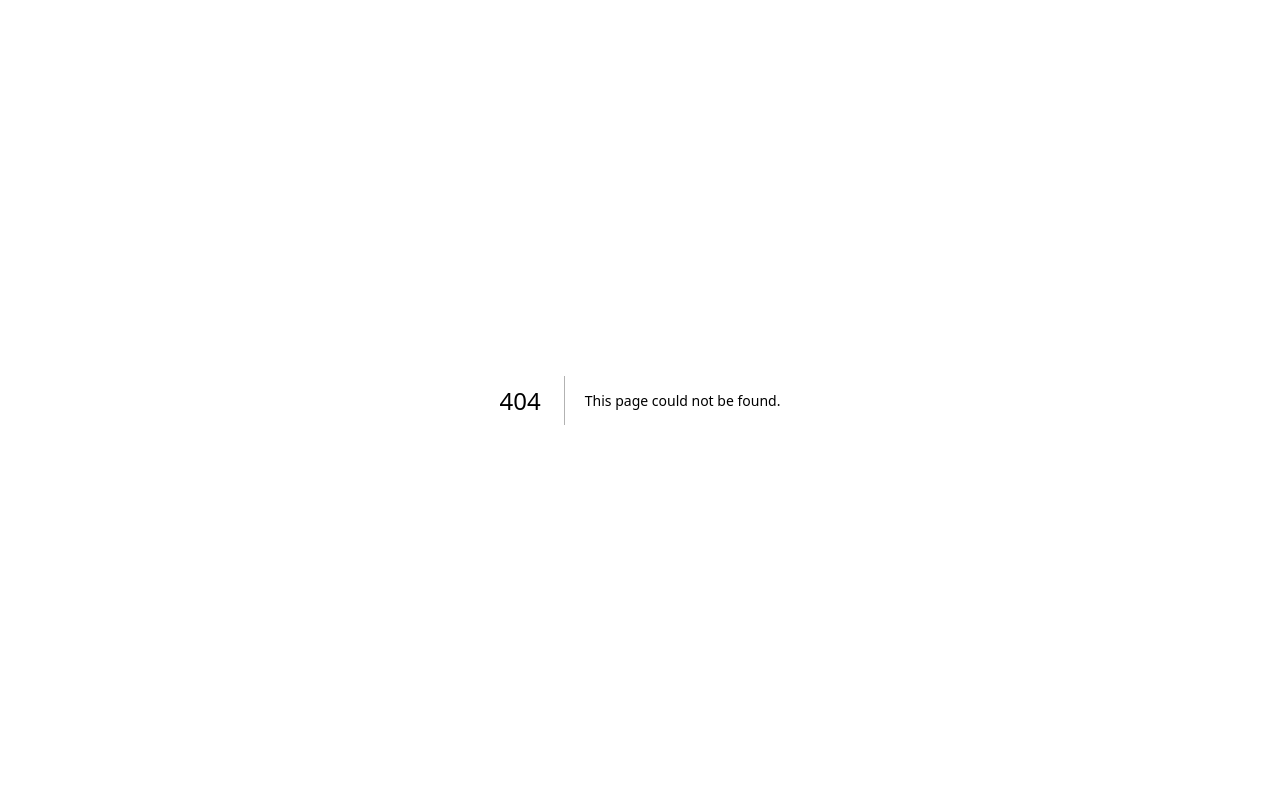
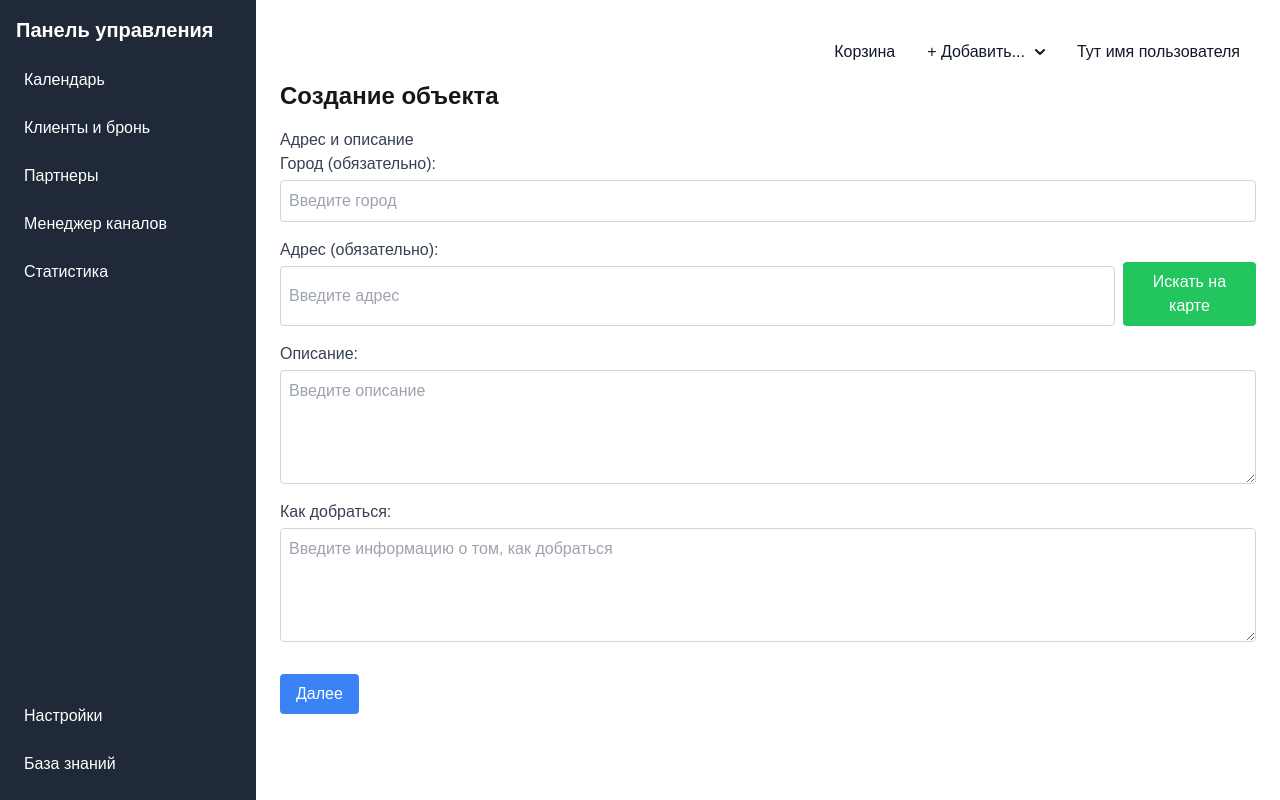
Before and after one commit to matos85/dailyRent, a Next.js app in the folder rent-app/: page /Add/AddObject in a window 1280 px wide. Before the commit this address had no page. Built offline with nearby package versions, Linux system fonts and the light colour scheme.

Commit message:
добавил еще страниц

```diff
--- /dev/null
+++ b/rent-app/src/app/Add/AddConveniences/page.js
@@ -0,0 +1,31 @@
+// src/app/Add/AddConveniences/page.js
+"use client"; // Add this line at the beginning of the file
+
+import Layout from '../../../components/Navbar';
+import Navbar from '../../../components/nav-dashbord';
+import { useRouter } from 'next/navigation'; // Импортируем useRouter
+
+const AddConveniences = () => {
+  const router = useRouter(); // Инициализация роутера
+
+  const handleNext = () => {
+    router.push('/Add/AddServiceSettings'); // Переход на страницу "Служебные"
+  };
+
+  return (
+    <Layout>
+      <Navbar />
+      <h1 className="text-2xl font-bold">Удобства</h1>
+      {/* Здесь можно добавить остальное содержимое страницы */}
+
+      <button
+        onClick={handleNext}
+        className="mt-4 bg-blue-500 text-white px-4 py-2 rounded"
+      >
+        Далее
+      </button>
+    </Layout>
+  );
+};
+
+export default AddConveniences;
--- /dev/null
+++ b/rent-app/src/app/Add/AddFoto/page.js
@@ -0,0 +1,30 @@
+"use client"; // Add this line at the beginning of the file
+
+import Layout from '../../../components/Navbar';
+import Navbar from '../../../components/nav-dashbord';
+import { useRouter } from 'next/navigation'; // Импортируем useRouter
+
+const AddFoto = () => {
+  const router = useRouter(); // Инициализация роутера
+
+  const handleNext = () => {
+    router.push('/Add/AddSpecifications'); // Переход на страницу "Характеристики"
+  };
+
+  return (
+    <Layout>
+      <Navbar />
+      <h1 className="text-2xl font-bold">Фотография</h1>
+      {/* Здесь можно добавить остальное содержимое страницы */}
+
+      <button
+        onClick={handleNext}
+        className="mt-4 bg-blue-500 text-white px-4 py-2 rounded"
+      >
+        Далее
+      </button>
+    </Layout>
+  );
+};
+
+export default AddFoto;
--- /dev/null
+++ b/rent-app/src/app/Add/AddObject/page.js
@@ -0,0 +1,97 @@
+// pages/AddObj.js
+"use client"; // Убедитесь, что это первая строка в файле
+
+import Layout from '../../../components/Navbar';
+import Navbar from '../../../components/nav-dashbord';
+import { useState } from 'react';
+import { useRouter } from 'next/navigation'; // Импортируйте из next/navigation для новых версий
+
+const AddObj = () => {
+  const [city, setCity] = useState('');
+  const [address, setAddress] = useState('');
+  const [description, setDescription] = useState('');
+  const [howToGetThere, setHowToGetThere] = useState('');
+  const router = useRouter(); // Инициализация роутера
+
+  const handleSearchMap = () => {
+    console.log('Искать на карте для адреса:', address);
+  };
+
+  const handleNext = () => {
+    router.push('/Add/AddFoto'); // Переход на страницу "Фотографии"
+  };
+
+  return (
+    <Layout>
+      <Navbar />
+      <h1 className="text-2xl font-bold">Создание объекта</h1>
+
+      <div className="mt-4">
+        <label className="block text-gray-700">Адрес и описание</label>
+
+        <div className="mb-4">
+          <label className="block text-gray-700">Город (обязательно):</label>
+          <input
+            type="text"
+            value={city}
+            onChange={(e) => setCity(e.target.value)}
+            className="mt-1 block w-full border border-gray-300 rounded p-2"
+            placeholder="Введите город"
+            required
+          />
+        </div>
+
+        <div className="mb-4">
+          <label className="block text-gray-700">Адрес (обязательно):</label>
+          <div className="flex">
+            <input
+              type="text"
+              value={address}
+              onChange={(e) => setAddress(e.target.value)}
+              className="mt-1 block w-full border border-gray-300 rounded p-2"
+              placeholder="Введите адрес"
+              required
+            />
+            <button
+              onClick={handleSearchMap}
+              className="ml-2 bg-green-500 text-white px-4 py-2 rounded"
+            >
+              Искать на карте
+            </button>
+          </div>
+        </div>
+
+        <div className="mb-4">
+          <label className="block text-gray-700">Описание:</label>
+          <textarea
+            value={description}
+            onChange={(e) => setDescription(e.target.value)}
+            className="mt-1 block w-full border border-gray-300 rounded p-2"
+            placeholder="Введите описание"
+            rows="4"
+          />
+        </div>
+
+        <div className="mb-4">
+          <label className="block text-gray-700">Как добраться:</label>
+          <textarea
+            value={howToGetThere}
+            onChange={(e) => setHowToGetThere(e.target.value)}
+            className="mt-1 block w-full border border-gray-300 rounded p-2"
+            placeholder="Введите информацию о том, как добраться"
+            rows="4"
+          />
+        </div>
+
+        <button
+          onClick={handleNext}
+          className="mt-4 bg-blue-500 text-white px-4 py-2 rounded"
+        >
+          Далее
+        </button>
+      </div>
+    </Layout>
+  );
+};
+
+export default AddObj;
--- /dev/null
+++ b/rent-app/src/app/Add/AddServiceSettings/page.js
@@ -0,0 +1,30 @@
+// src/app/Add/AddServiceSettings/page.js
+"use client"; // Add this line at the beginning of the file
+
+import Layout from '../../../components/Navbar';
+import Navbar from '../../../components/nav-dashbord';
+
+const AddServiceSettings = () => {
+  const handleSave = () => {
+    // Здесь можно добавить логику для сохранения данных
+    console.log("Данные сохранены!"); // Пример логики
+    // Вы можете сделать запрос к API или что-то другое
+  };
+
+  return (
+    <Layout>
+      <Navbar />
+      <h1 className="text-2xl font-bold">Служебные</h1>
+      {/* Здесь можно добавить остальное содержимое страницы */}
+
+      <button
+        onClick={handleSave}
+        className="mt-4 bg-green-500 text-white px-4 py-2 rounded"
+      >
+        Добавить / Сохранить
+      </button>
+    </Layout>
+  );
+};
+
+export default AddServiceSettings;
--- /dev/null
+++ b/rent-app/src/app/Add/AddSpecifications/page.js
@@ -0,0 +1,31 @@
+// src/app/Add/Characteristics/page.js
+"use client"; // Add this line at the beginning of the file
+
+import Layout from '../../../components/Navbar';
+import Navbar from '../../../components/nav-dashbord';
+import { useRouter } from 'next/navigation'; // Импортируем useRouter
+
+const Characteristics = () => {
+  const router = useRouter(); // Инициализация роутера
+
+  const handleNext = () => {
+    router.push('/Add/Price'); // Переход на страницу "Цены"
+  };
+
+  return (
+    <Layout>
+      <Navbar />
+      <h1 className="text-2xl font-bold">Характеристики</h1>
+      {/* Здесь можно добавить остальное содержимое страницы */}
+
+      <button
+        onClick={handleNext}
+        className="mt-4 bg-blue-500 text-white px-4 py-2 rounded"
+      >
+        Далее
+      </button>
+    </Layout>
+  );
+};
+
+export default Characteristics;
--- /dev/null
+++ b/rent-app/src/app/Add/Price/page.js
@@ -0,0 +1,31 @@
+// src/app/Add/Price/page.js
+"use client"; // Add this line at the beginning of the file
+
+import Layout from '../../../components/Navbar';
+import Navbar from '../../../components/nav-dashbord';
+import { useRouter } from 'next/navigation'; // Импортируем useRouter
+
+const Price = () => {
+  const router = useRouter(); // Инициализация роутера
+
+  const handleNext = () => {
+    router.push('/Add/AddConveniences'); // Переход на страницу "Удобства"
+  };
+
+  return (
+    <Layout>
+      <Navbar />
+      <h1 className="text-2xl font-bold">Цены и Скидки</h1>
+      {/* Здесь можно добавить остальное содержимое страницы */}
+
+      <button
+        onClick={handleNext}
+        className="mt-4 bg-blue-500 text-white px-4 py-2 rounded"
+      >
+        Далее
+      </button>
+    </Layout>
+  );
+};
+
+export default Price;
--- a/rent-app/src/app/AddObject/page.js
+++ /dev/null
@@ -1,16 +0,0 @@
-// pages/dashboard/calendar.js
-import Layout from '../../components/Navbar';
-import Navbar from '../../components/nav-dashbord';
-
-
-const Calendar = () => {
-  return (
-    <Layout>
-      <Navbar />
-      <h1 className="text-2xl font-bold">Создание объекта</h1>
-      {/* Здесь можно добавить остальное содержимое страницы */}
-    </Layout>
-  );
-};
-
-export default Calendar;
--- a/rent-app/src/components/nav-dashbord.js
+++ b/rent-app/src/components/nav-dashbord.js
@@ -20,7 +20,7 @@ const Navbar = () => {
     };
 
     const navigateToAddObject = () => {
-        router.push('/AddObject'); // Переход на страницу добавления объекта
+        router.push('Add/AddObject'); // Переход на страницу добавления объекта
     };
 
     return (
```
Also changed, not shown: rent-app/src/components/Modal/AddSeason.js (added).
